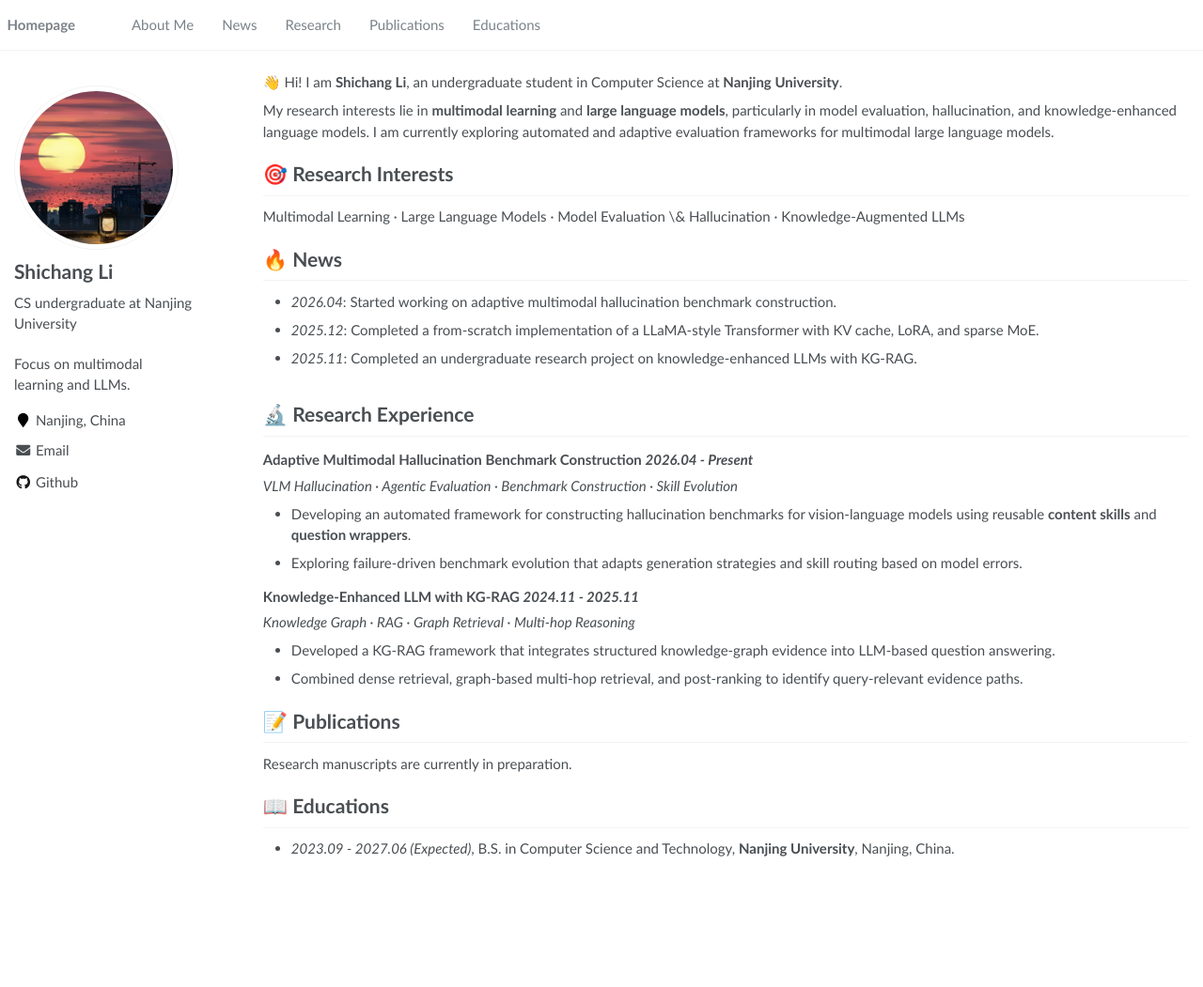
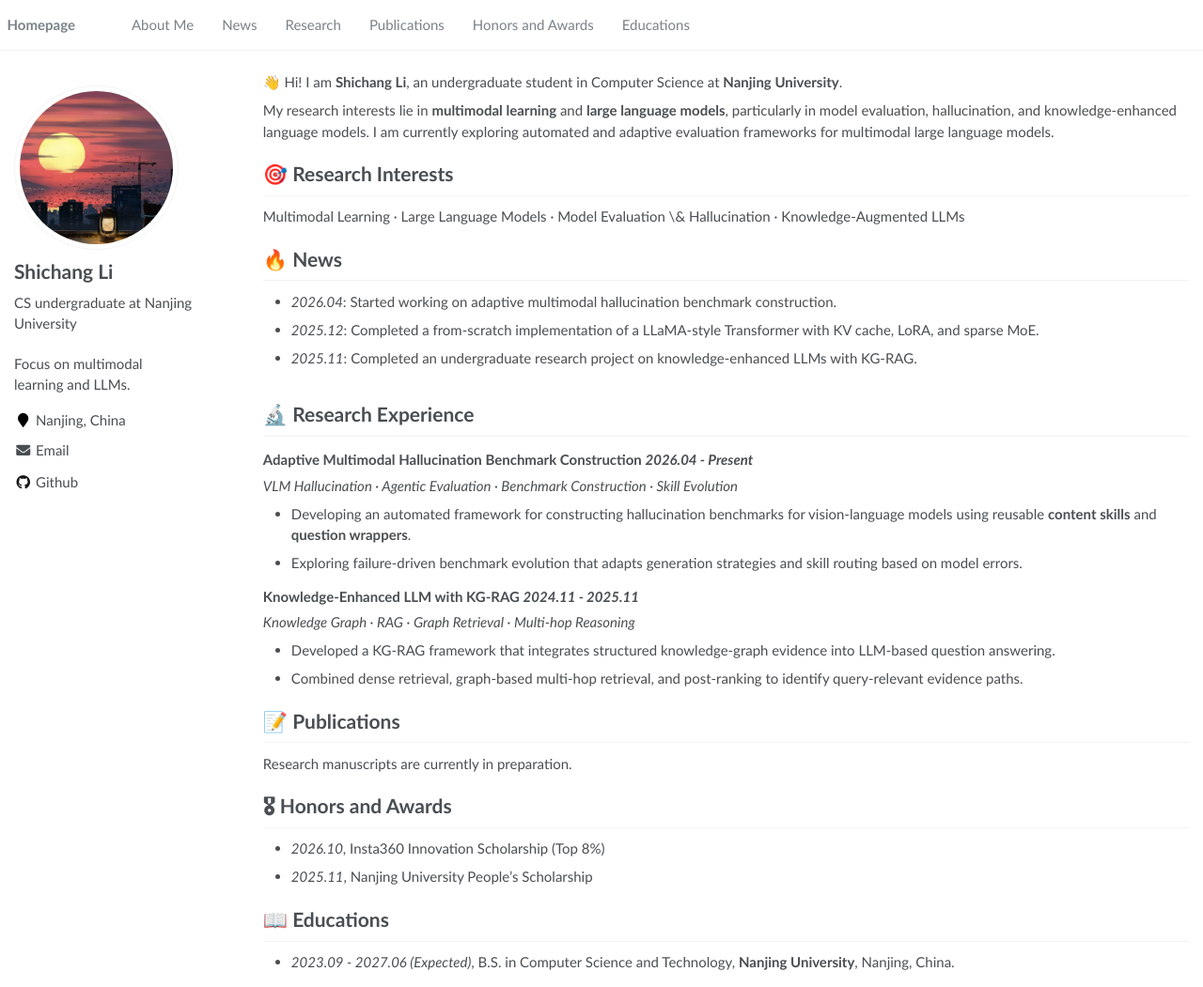
Before and after one commit to anyuri1/anyuri1.github.io, a Jekyll site: the page built from _pages/about.md, in a window 1280 px wide and 1051 px high. Shown: the whole window at 94% size. Built offline with Jekyll 4.4.1, drawn with Linux system fonts in a browser that asks for light colours.

Commit message:
Add honors and awards

```diff
--- a/_data/navigation.yml
+++ b/_data/navigation.yml
@@ -12,8 +12,8 @@ main:
   - title: "Publications"
     url: "/#-publications"
 
-  # - title: "Honors and Awards"
-  #   url: "/#-honors-and-awards"
+  - title: "Honors and Awards"
+    url: "/#-honors-and-awards"
 
   - title: "Educations"
     url: "/#-educations"
--- a/_pages/about.md
+++ b/_pages/about.md
@@ -70,7 +70,9 @@ Research manuscripts are currently in preparation.
 
 <!-- - [Lorem ipsum dolor sit amet, consectetur adipiscing elit. Vivamus ornare aliquet ipsum, ac tempus justo dapibus sit amet](https://github.com), A, B, C, **CVPR 2020** -->
 
-<!-- # 🎖 Honors and Awards -->
+# 🎖 Honors and Awards
+- *2026.10*, Insta360 Innovation Scholarship (Top 8%)
+- *2025.11*, Nanjing University People's Scholarship
 
 # 📖 Educations
 - *2023.09 - 2027.06 (Expected)*, B.S. in Computer Science and Technology, **Nanjing University**, Nanjing, China.
```
